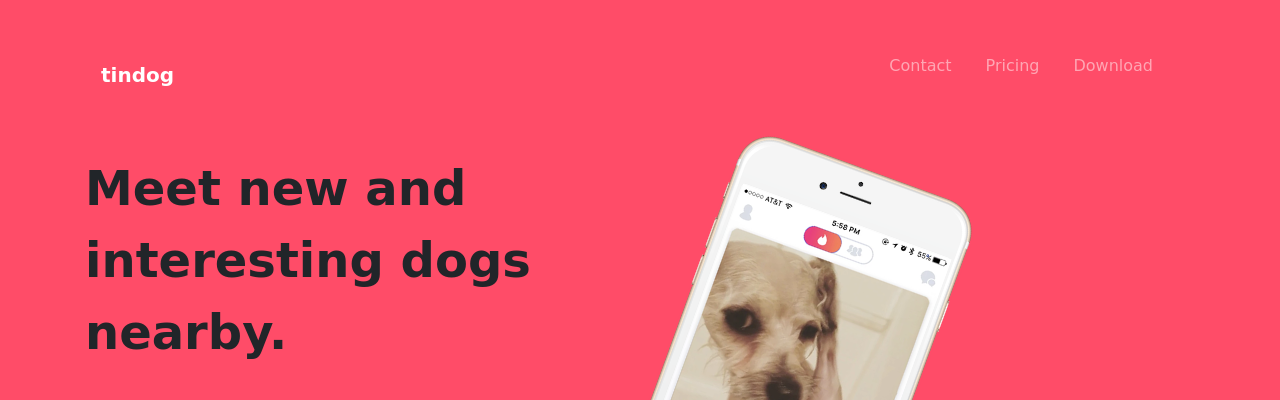
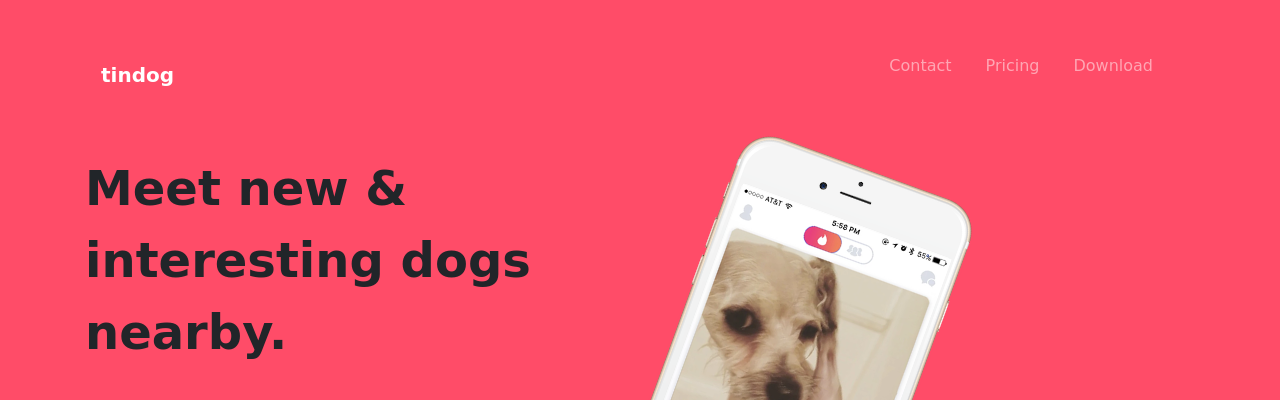
Before and after one commit to 26ajinkya/tindog, a plain HTML site: page index.html in a window 1280 px wide. Shown: the top 400 px of the page. Drawn offline with nearby package versions, Linux system fonts and the light colour scheme; a web font is replaced by a local one.

Commit message:
Update index.html

```diff
--- a/index.html
+++ b/index.html
@@ -3,7 +3,7 @@
 
   <head>
     <meta charset="utf-8">
-    <title>TinDog</title>
+    <title>TinDog ji</title>
     <link rel="stylesheet" href="project/css/styles.css">
 
     <link href="https://fonts.googleapis.com/css2?family=Ubuntu+Condensed&display=swap" rel="stylesheet">
@@ -57,7 +57,7 @@
 
         <div class="row">
           <div class="col-lg-6">
-            <h1 class="h"><b>Meet new and interesting dogs nearby.<b></h1>
+            <h1 class="h"><b>Meet new & interesting dogs nearby.<b></h1>
             <button type="button" class="btn btn-dark Download-button"><i class="fab fa-apple"></i> Download</button>
             <button type="button" class="btn btn-light Download-button"><i class="fab fa-google-play"></i> Download</button>
 
```
